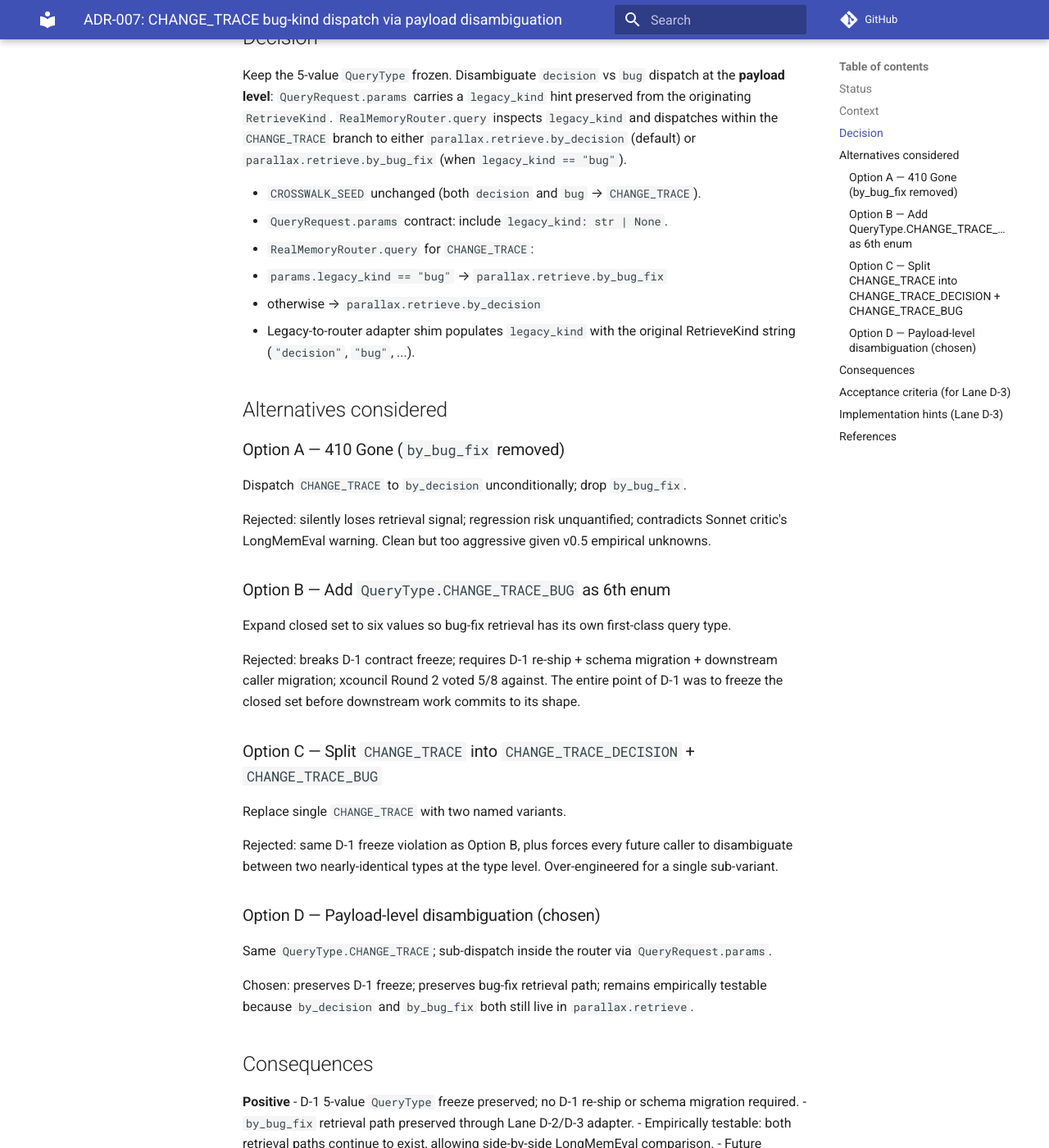
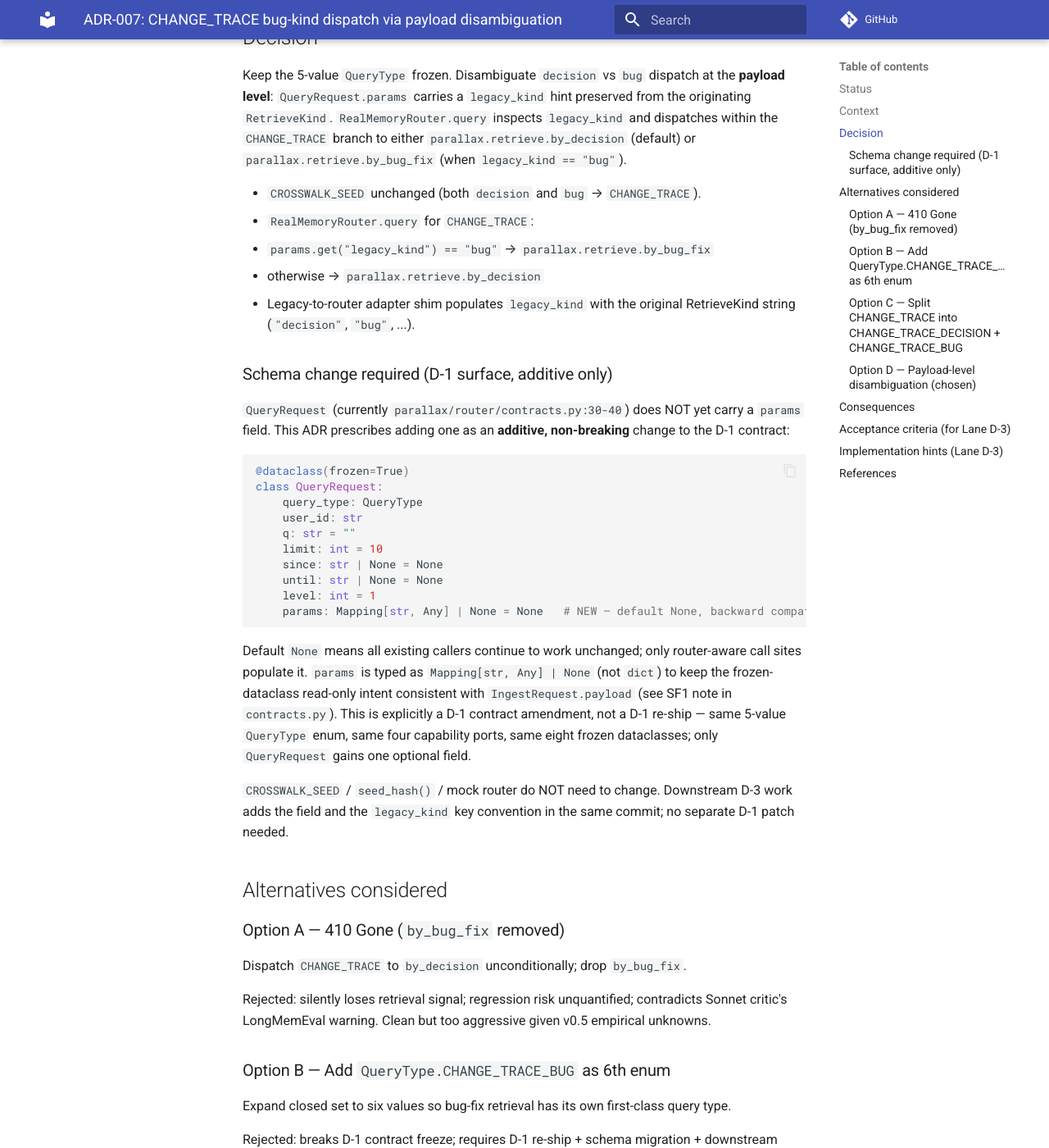
Before and after one commit to Chris97924/parallax-kernel, an MkDocs documentation site: the page built from docs/adr/ADR-007-change-trace-bug-kind-dispatch.md, in a window 1280 px wide and 1400 px high, scrolled down 965 px. Shown: the whole window at 82% size. Built offline with MkDocs 1.6.1 and Material for MkDocs 9.7.7, drawn with Linux system fonts in a browser that asks for light colours; comment, search, counter and statistics services are not loaded; some of the changed text lies outside the part shown.

Commit message:
docs(adr): ADR-007 add QueryRequest.params schema note + eval harness dep (architect-verified)

````diff
--- a/docs/adr/ADR-007-change-trace-bug-kind-dispatch.md
+++ b/docs/adr/ADR-007-change-trace-bug-kind-dispatch.md
@@ -43,12 +43,43 @@ dispatch at the **payload level**: `QueryRequest.params` carries a
 or `parallax.retrieve.by_bug_fix` (when `legacy_kind == "bug"`).
 
 - `CROSSWALK_SEED` unchanged (both `decision` and `bug` → `CHANGE_TRACE`).
-- `QueryRequest.params` contract: include `legacy_kind: str | None`.
 - `RealMemoryRouter.query` for `CHANGE_TRACE`:
-  - `params.legacy_kind == "bug"` → `parallax.retrieve.by_bug_fix`
+  - `params.get("legacy_kind") == "bug"` → `parallax.retrieve.by_bug_fix`
   - otherwise → `parallax.retrieve.by_decision`
 - Legacy-to-router adapter shim populates `legacy_kind` with the original
   RetrieveKind string (`"decision"`, `"bug"`, ...).
+
+### Schema change required (D-1 surface, additive only)
+
+`QueryRequest` (currently `parallax/router/contracts.py:30-40`) does NOT
+yet carry a `params` field. This ADR prescribes adding one as an
+**additive, non-breaking** change to the D-1 contract:
+
+```python
+@dataclass(frozen=True)
+class QueryRequest:
+    query_type: QueryType
+    user_id: str
+    q: str = ""
+    limit: int = 10
+    since: str | None = None
+    until: str | None = None
+    level: int = 1
+    params: Mapping[str, Any] | None = None   # NEW — default None, backward compatible
+```
+
+Default `None` means all existing callers continue to work unchanged;
+only router-aware call sites populate it. `params` is typed as
+`Mapping[str, Any] | None` (not `dict`) to keep the frozen-dataclass
+read-only intent consistent with `IngestRequest.payload` (see SF1 note
+in `contracts.py`). This is explicitly a D-1 contract amendment, not a
+D-1 re-ship — same 5-value `QueryType` enum, same four capability ports,
+same eight frozen dataclasses; only `QueryRequest` gains one optional
+field.
+
+`CROSSWALK_SEED` / `seed_hash()` / mock router do NOT need to change.
+Downstream D-3 work adds the field and the `legacy_kind` key convention
+in the same commit; no separate D-1 patch needed.
 
 ## Alternatives considered
 
@@ -128,6 +159,13 @@ v0.5 `by_bug_fix` baseline. Regression tolerance: **−2 percentage
 points max**. If regression exceeds 2pp, open a follow-up ADR re-opening
 the choice set (B and C become eligible again).
 
+> **Eval harness dependency**: `eval/longmemeval/` currently has no
+> bug-subset filter or `MEMORY_ROUTER=true` vs `=false` comparison
+> harness. This is a D-3 planning line item — the gate can be evaluated
+> only after a thin subset-filter script lands (likely alongside
+> US-D3-08 or as a new advance item). AC-3 therefore blocks the
+> default-on flip, not the initial Lane D-3 landing.
+
 **AC-4 (no silent path).** When `legacy_kind` is `None` on a
 `CHANGE_TRACE` query, emit a debug log entry marking "legacy_kind
 absent, default by_decision". Makes the observability gap explicit.
````
